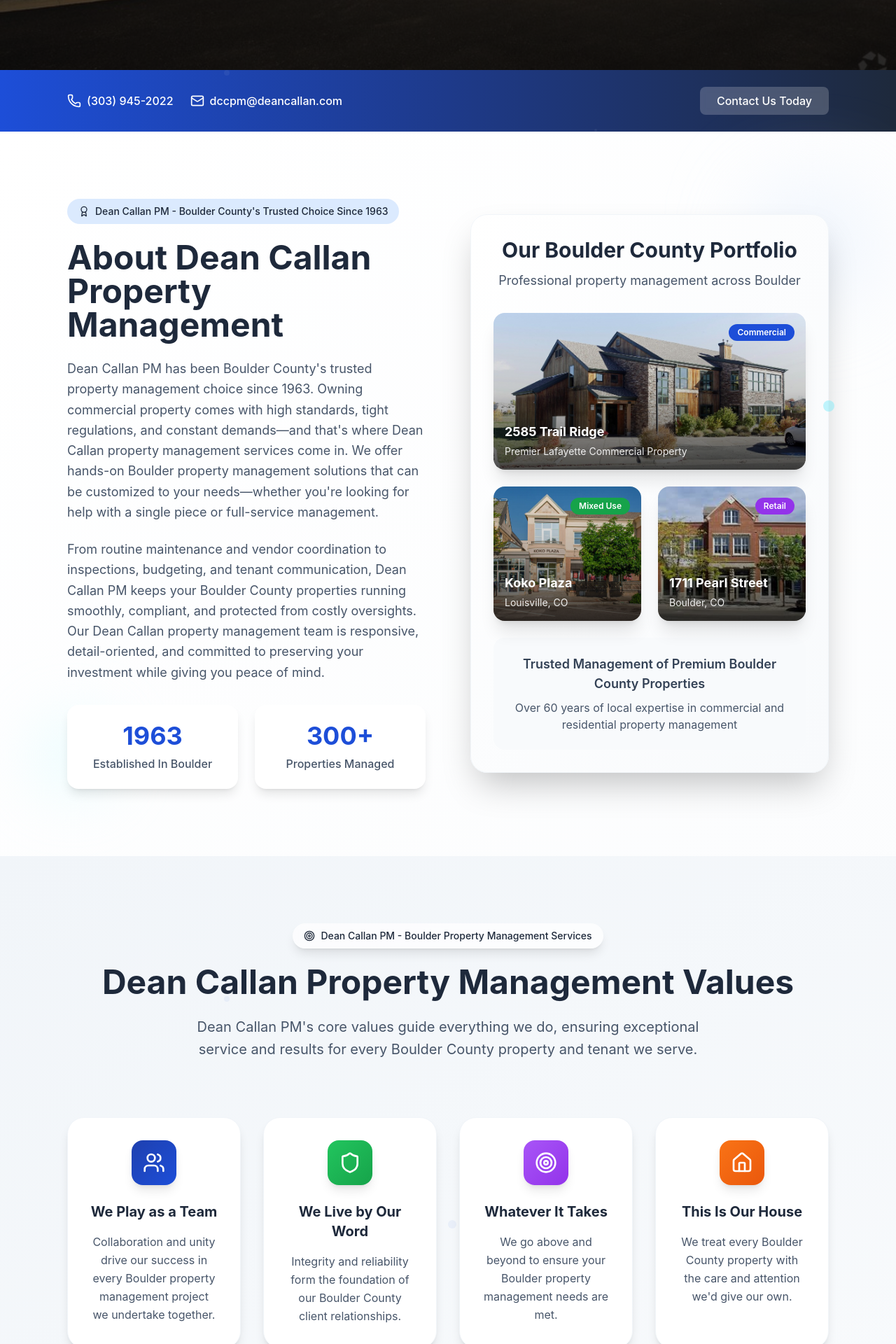
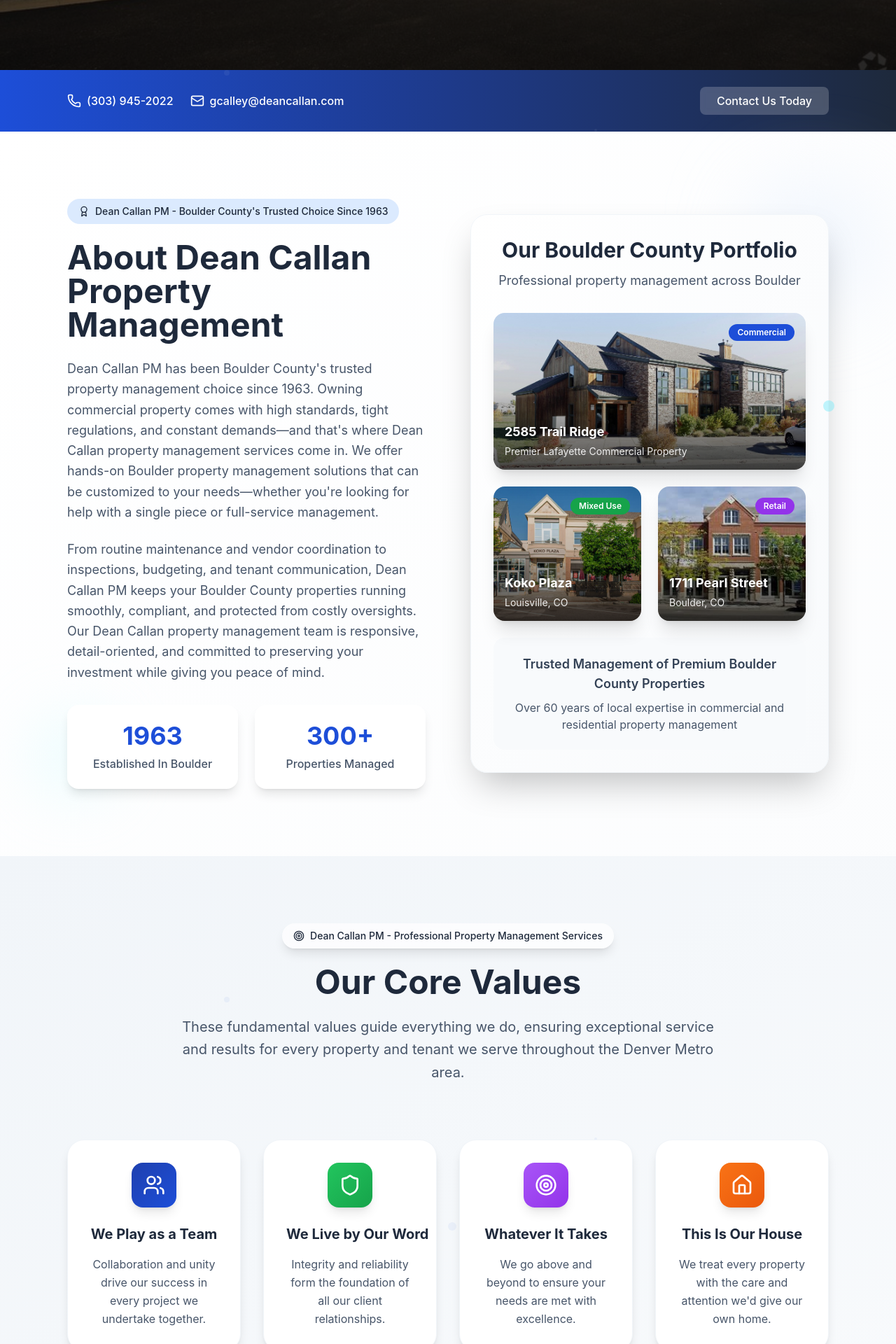
Before and after one commit to joshr9/dean-callan-website, a React (Vite) app: page / in a window 1280 px wide. Shown: the part 780-2700 px from the top of the page at 70% size. Built offline with nearby package versions, Linux system fonts and the light colour scheme.

Commit message:
added Norm and fixed hyperlinks

```diff
--- a/src/components/ContactBar.jsx
+++ b/src/components/ContactBar.jsx
@@ -13,14 +13,22 @@
       <div className="max-w-6xl mx-auto px-4 sm:px-6 lg:px-8 relative z-10">
         <div className="flex flex-col md:flex-row items-center justify-between text-white">
           <div className="flex flex-col sm:flex-row items-center space-y-2 sm:space-y-0 sm:space-x-6 mb-4 md:mb-0">
-            <div className="flex items-center hover:scale-105 transition-transform">
+            <a
+              href="tel:+13039452022"
+              className="flex items-center hover:scale-105 transition-transform"
+              style={{textDecoration: 'none', color: 'inherit'}}
+            >
               <Phone size={20} className="mr-2" />
               <span className="font-medium">(303) 945-2022</span>
-            </div>
-            <div className="flex items-center hover:scale-105 transition-transform">
+            </a>
+            <a
+              href="mailto:gcalley@deancallan.com?subject=General Inquiry"
+              className="flex items-center hover:scale-105 transition-transform"
+              style={{textDecoration: 'none', color: 'inherit'}}
+            >
               <Mail size={20} className="mr-2" />
-              <span className="font-medium">dccpm@deancallan.com</span>
-            </div>
+              <span className="font-medium">gcalley@deancallan.com</span>
+            </a>
           </div>
           <button
             className="bg-white/20 backdrop-blur-sm px-6 py-2 rounded-lg hover:bg-white/30 transition-all duration-300 font-medium hover:scale-105"
--- a/src/components/Footer.jsx
+++ b/src/components/Footer.jsx
@@ -1,7 +1,12 @@
 import React from 'react';
-import { Phone, Mail, MapPin } from 'lucide-react';
+import { Phone, Mail, MapPin, CreditCard, Users, Building2 } from 'lucide-react';
 
-const Footer = ({ handlePayRentClick, handleContactClick }) => {
+const Footer = () => {
+  // General contact function
+  const handleContactClick = () => {
+    window.location.href = 'mailto:gcalley@deancallan.com?subject=General Inquiry&body=Hello, I would like to inquire about your property management services.';
+  };
+
   return (
     <footer className="bg-slate-900 text-white py-16">
       <div className="max-w-6xl mx-auto px-4 sm:px-6 lg:px-8">
@@ -41,8 +46,27 @@
               <div className="flex items-center text-slate-300 hover:text-white transition-colors">
                 <Mail size={18} className="mr-3 text-slate-400" />
                 <div>
-                  <p className="font-medium">dccpm@deancallan.com</p>
-                  <p className="text-sm text-slate-400">General inquiries</p>
+                  <a
+                    href="mailto:gcalley@deancallan.com?subject=General Inquiry"
+                    className="font-medium hover:text-brand-400 transition-colors"
+                    style={{textDecoration: 'none'}}
+                  >
+                    gcalley@deancallan.com
+                  </a>
+                  <p className="text-sm text-slate-400">General inquiries & contact</p>
+                </div>
+              </div>
+              <div className="flex items-center text-slate-300 hover:text-white transition-colors">
+                <Mail size={18} className="mr-3 text-slate-400" />
+                <div>
+                  <a
+                    href="mailto:dccpm@deancallan.com?subject=Maintenance Request&body=Please describe your maintenance issue and include your property address."
+                    className="font-medium hover:text-brand-400 transition-colors"
+                    style={{textDecoration: 'none'}}
+                  >
+                    dccpm@deancallan.com
+                  </a>
+                  <p className="text-sm text-slate-400">Maintenance requests only</p>
                 </div>
               </div>
               <div className="flex items-center text-slate-300">
@@ -55,20 +79,79 @@
             </div>
           </div>
 
-          {/* Quick Actions */}
+          {/* Quick Actions - Simplified */}
           <div>
             <h4 className="text-lg font-semibold mb-6">Quick Actions</h4>
-            <div className="space-y-3">
-              <button
-                onClick={handlePayRentClick}
-                className="w-full bg-brand-600 text-white px-3 py-2 rounded text-sm hover:bg-brand-700 transition-colors"
-                type="button"
+            <div className="space-y-4">
+              {/* Primary Action - Pay Rent */}
+              <a
+                href="https://deancallanco.appfolio.com/connect/users/sign_in?a=cw&utm_source=apmsites_v3&utm_campaign=pay_rent_button"
+                target="_blank"
+                rel="noopener noreferrer"
+                className="flex items-center justify-center w-full bg-brand-600 text-white px-4 py-3 rounded-lg hover:bg-brand-700 transition-colors font-semibold"
+                style={{textDecoration: 'none'}}
               >
+                <CreditCard className="mr-2" size={18} />
                 Pay Rent Online
-              </button>
+              </a>
+
+              {/* Portal Access Cards */}
+              <div className="grid grid-cols-2 gap-3">
+                <div className="bg-slate-800 border border-slate-700 rounded-lg p-3 hover:bg-slate-700 transition-colors">
+                  <div className="flex items-center mb-2">
+                    <Users size={16} className="mr-1 text-slate-400" />
+                    <span className="text-xs font-medium text-slate-300">TENANTS</span>
+                  </div>
+                  <div className="space-y-2">
+                    <a
+                      href="https://deancallanco.appfolio.com/connect/users/sign_in"
+                      target="_blank"
+                      rel="noopener noreferrer"
+                      className="block text-center bg-slate-700 text-white px-2 py-1.5 rounded text-xs hover:bg-slate-600 transition-colors"
+                      style={{textDecoration: 'none'}}
+                    >
+                      Login
+                    </a>
+                    <a
+                      href="https://deancallanco.appfolio.com/connect/users/request_access?a=cw&utm_source=apmsites_v3&utm_campaign=tportal_self_signup"
+                      target="_blank"
+                      rel="noopener noreferrer"
+                      className="block text-center bg-slate-600 border border-slate-500 text-white px-2 py-1.5 rounded text-xs hover:bg-slate-500 transition-colors"
+                      style={{textDecoration: 'none'}}
+                    >
+                      Sign Up
+                    </a>
+                  </div>
+                </div>
+
+                <div className="bg-slate-800 border border-slate-700 rounded-lg p-3 hover:bg-slate-700 transition-colors">
+                  <div className="flex items-center mb-2">
+                    <Building2 size={16} className="mr-1 text-slate-400" />
+                    <span className="text-xs font-medium text-slate-300">OWNERS</span>
+                  </div>
+                  <div className="space-y-2">
+                    <a
+                      href="https://deancallanco.appfolio.com/oportal"
+                      target="_blank"
+                      rel="noopener noreferrer"
+                      className="block text-center bg-slate-700 text-white px-2 py-1.5 rounded text-xs hover:bg-slate-600 transition-colors"
+                      style={{textDecoration: 'none'}}
+                    >
+                      Login
+                    </a>
+                    <button
+                      onClick={handleContactClick}
+                      className="w-full bg-slate-600 border border-slate-500 text-white px-2 py-1.5 rounded text-xs hover:bg-slate-500 transition-colors"
+                    >
+                      Get Access
+                    </button>
+                  </div>
+                </div>
+              </div>
+
               <button
                 onClick={handleContactClick}
-                className="w-full bg-slate-800 border border-slate-600 text-white px-3 py-2 rounded text-sm hover:bg-slate-700 transition-colors"
+                className="w-full bg-slate-800 border border-slate-600 text-white px-4 py-3 rounded-lg hover:bg-slate-700 transition-colors font-medium"
               >
                 Contact Our Team
               </button>
@@ -89,9 +172,15 @@
             </div>
             <div className="text-slate-500 text-xs">
               Website designed & developed by{' '}
-              <span className="text-slate-400">
-                [Josue Ruchwarger]
-              </span>
+              <a
+                href="https://www.linkedin.com/in/joshruchwarger/"
+                target="_blank"
+                rel="noopener noreferrer"
+                className="text-slate-400 hover:text-brand-400 transition-colors"
+                style={{textDecoration: 'none'}}
+              >
+                Josue Ruchwarger
+              </a>
             </div>
           </div>
         </div>
--- a/src/components/ServicesSection.jsx
+++ b/src/components/ServicesSection.jsx
@@ -6,25 +6,25 @@
     {
       icon: Users,
       title: "We Play as a Team",
-      description: "Collaboration and unity drive our success in every Boulder property management project we undertake together.",
+      description: "Collaboration and unity drive our success in every project we undertake together.",
       gradient: "from-brand-500 to-brand-600"
     },
     {
       icon: Shield,
       title: "We Live by Our Word",
-      description: "Integrity and reliability form the foundation of our Boulder County client relationships.",
+      description: "Integrity and reliability form the foundation of all our client relationships.",
       gradient: "from-green-500 to-green-600"
     },
     {
       icon: Target,
       title: "Whatever It Takes",
-      description: "We go above and beyond to ensure your Boulder property management needs are met.",
+      description: "We go above and beyond to ensure your needs are met with excellence.",
       gradient: "from-purple-500 to-purple-600"
     },
     {
       icon: Home,
       title: "This Is Our House",
-      description: "We treat every Boulder County property with the care and attention we'd give our own.",
+      description: "We treat every property with the care and attention we'd give our own home.",
       gradient: "from-orange-500 to-orange-600"
     }
   ];
@@ -42,12 +42,12 @@
         <div className="text-center mb-20">
           <div className="inline-flex items-center px-4 py-2 bg-white/70 backdrop-blur-sm text-brand-800 rounded-full text-sm font-medium mb-6 shadow-lg">
             <Target className="mr-2" size={16} />
-            Dean Callan PM - Boulder Property Management Services
+            Dean Callan PM - Professional Property Management Services
           </div>
 
-          <h2 className="text-4xl lg:text-5xl font-bold text-slate-800 mb-6">Dean Callan Property Management Values</h2>
+          <h2 className="text-4xl lg:text-5xl font-bold text-slate-800 mb-6">Our Core Values</h2>
           <p className="text-xl text-slate-600 max-w-3xl mx-auto leading-relaxed">
-            Dean Callan PM's core values guide everything we do, ensuring exceptional service and results for every Boulder County property and tenant we serve.
+            These fundamental values guide everything we do, ensuring exceptional service and results for every property and tenant we serve throughout the Denver Metro area.
           </p>
         </div>
 
@@ -59,7 +59,7 @@
                 <div className={`bg-gradient-to-br ${service.gradient} w-16 h-16 rounded-2xl flex items-center justify-center mx-auto mb-6 group-hover:scale-110 transition-transform duration-300 shadow-lg`}>
                   <IconComponent className="text-white" size={32} />
                 </div>
-                <h3 className="text-xl font-bold text-slate-800 mb-4 text-center">{service.title}</h3>
+                <h3 className="text-lg lg:text-xl font-bold text-slate-800 mb-4 text-center leading-tight whitespace-nowrap">{service.title}</h3>
                 <p className="text-slate-600 text-center leading-relaxed">
                   {service.description}
                 </p>
--- a/src/components/TeamSection.jsx
+++ b/src/components/TeamSection.jsx
@@ -7,43 +7,41 @@
       image: "/GC 3.jpg",
       name: "Gina Calley",
       role: "President",
-      description: "Dedicated to exceptional service and client satisfaction in Boulder County"
+    },
+    {
+      image: "/IMG_4831.jpg",
+      name: "Tammy Banks",
+      role: "Property Manager",
+    },
+    {
+      image: "/IMG_5059.jpg",
+      name: "Lacey Wall",
+      role: "Administrative",
     },
     {
       image: "/IM_5245.jpg",
       name: "Mario Escobar",
       role: "Building Systems Manager",
-      description: "Expert in Boulder property maintenance and tenant relations"
     },
     {
-      image: "/IMG_4831.jpg",
-      name: "Tammy Banks",
-      role: "Property Manager",
-      description: "Committed to building lasting Boulder County client relationships"
+      image: "Norm.jpg",
+      name: "Norm McGinnis",
+      role: "Building Systems Manager",
+    },
+    {
+      image: "/IMG_5133.jpg",
+      name: "Emilio Escobar",
+      role: "Maintenance Assistant",
+    },
+    {
+      image: "/IMG_5289.jpg",
+      name: "Gavin Harris",
+      role: "Maintenance Assistant",
     },
     {
       image: "/IMG_5009.jpg",
       name: "Armondo Mestas",
-      role: "Day Porter",
-      description: "Ensuring smooth operations and quality service throughout Boulder County"
-    },
-    {
-      image: "/IMG_5059.jpg",
-      name: "Lacey Wall",
-      role: "Administrative",
-      description: "Managing finances and ensuring transparency for Boulder properties"
-    },
-    {
-      image: "/IMG_5133.jpg",
-      name: "Emilio Escobar",
-      role: "Day Porter",
-      description: "Maintaining Boulder County property standards and compliance"
-    },
-    {
-      image: "/IMG_5289.jpg",
-      name: "Gavin Harris",
-      role: "Day Porter",
-      description: "Providing exceptional support and communication to Boulder County clients"
+      role: "Maintenance Assistant",
     }
   ];
 
```
Also changed, not shown: public/Norm.jpg (added).
